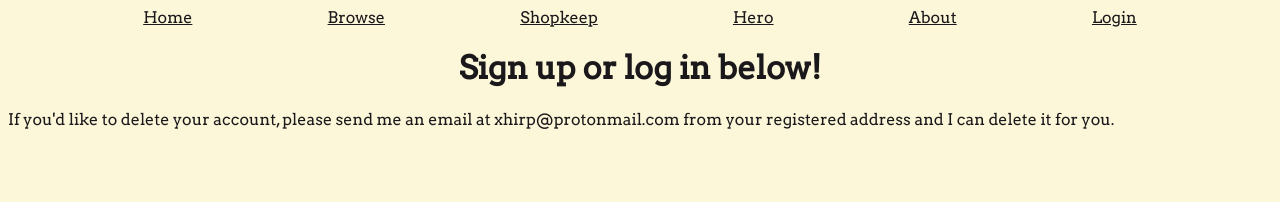
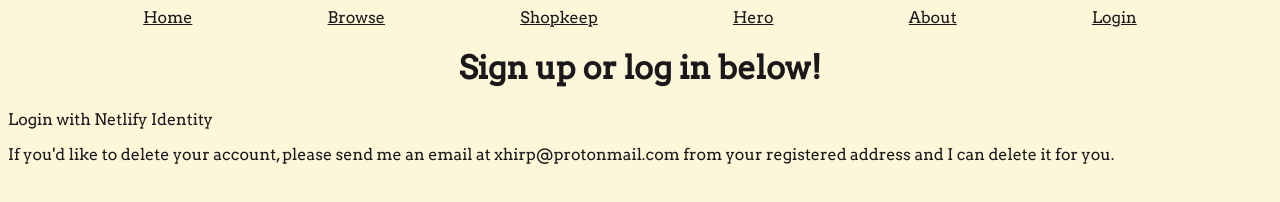
Before and after one commit to Squalm/ShopkeepAndHeroes, a website: page public/login/index.html in a window 1280 px wide. Drawn offline with Linux system fonts and the light colour scheme.

Commit message:
testing login stuff

```diff
--- a/public/login/index.html
+++ b/public/login/index.html
@@ -22,11 +22,9 @@
 
   <h1>Sign up or log in below!</h1>
 
-  <!-- Add a menu:
-   Log in / Sign up - when the user is not logged in
-   Username / Log out - when the user is logged in
-  -->
   <div data-netlify-identity-menu></div>
+  <div data-netlify-identity-button>Login with Netlify Identity</div>
+
 
   <p>If you'd like to delete your account, please send me an email at xhirp@protonmail.com from your registered address and I can delete it for you.</p>
 
```
Also changed, not shown: public/item-submission/index.html (+1 -1 lines).
